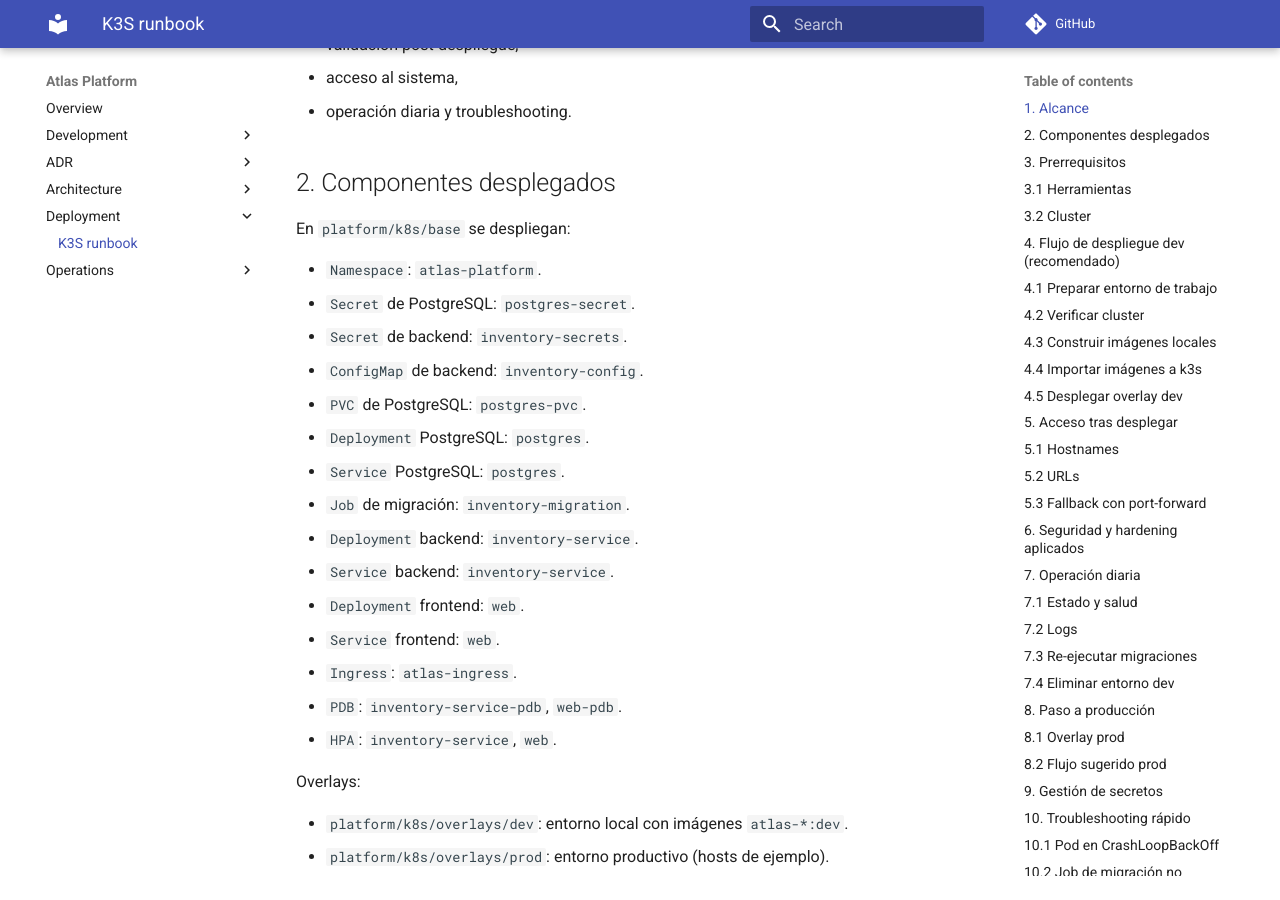
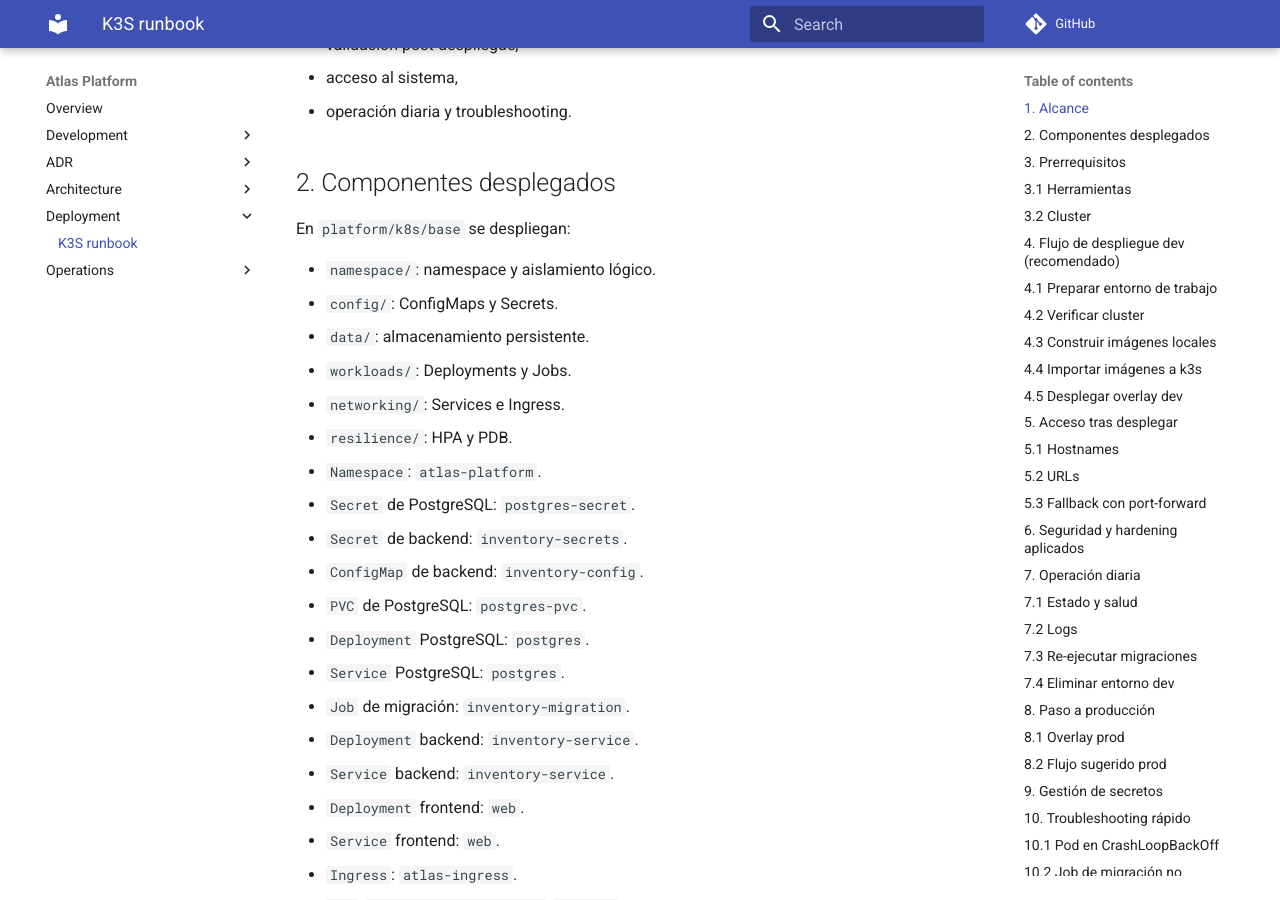
Before and after one commit to albersg/atlas-platform, an MkDocs documentation site: the page built from docs/deployment/K3S_DEPLOYMENT_RUNBOOK.md, in a window 1280 px wide and 900 px high, scrolled down 466 px. Built offline with MkDocs 1.6.1 and Material for MkDocs 9.7.7, drawn with Linux system fonts in a browser that asks for light colours; comment, search, counter and statistics services are not loaded.

Commit message:
refactor: organize k8s base manifests by responsibility

```diff
--- a/docs/deployment/K3S_DEPLOYMENT_RUNBOOK.md
+++ b/docs/deployment/K3S_DEPLOYMENT_RUNBOOK.md
@@ -17,6 +17,13 @@ El runbook cubre:
 ## 2. Componentes desplegados
 
 En `platform/k8s/base` se despliegan:
+
+- `namespace/`: namespace y aislamiento lógico.
+- `config/`: ConfigMaps y Secrets.
+- `data/`: almacenamiento persistente.
+- `workloads/`: Deployments y Jobs.
+- `networking/`: Services e Ingress.
+- `resilience/`: HPA y PDB.
 
 - `Namespace`: `atlas-platform`.
 - `Secret` de PostgreSQL: `postgres-secret`.
```
Also changed, not shown: 35 other files.
